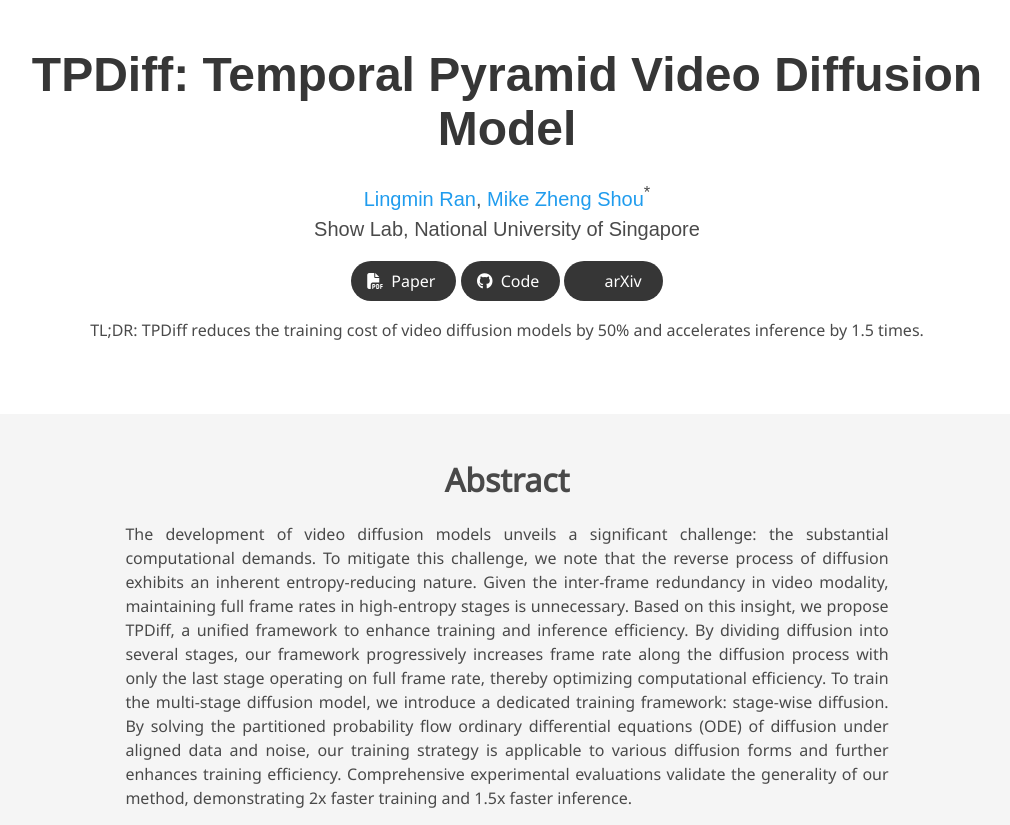
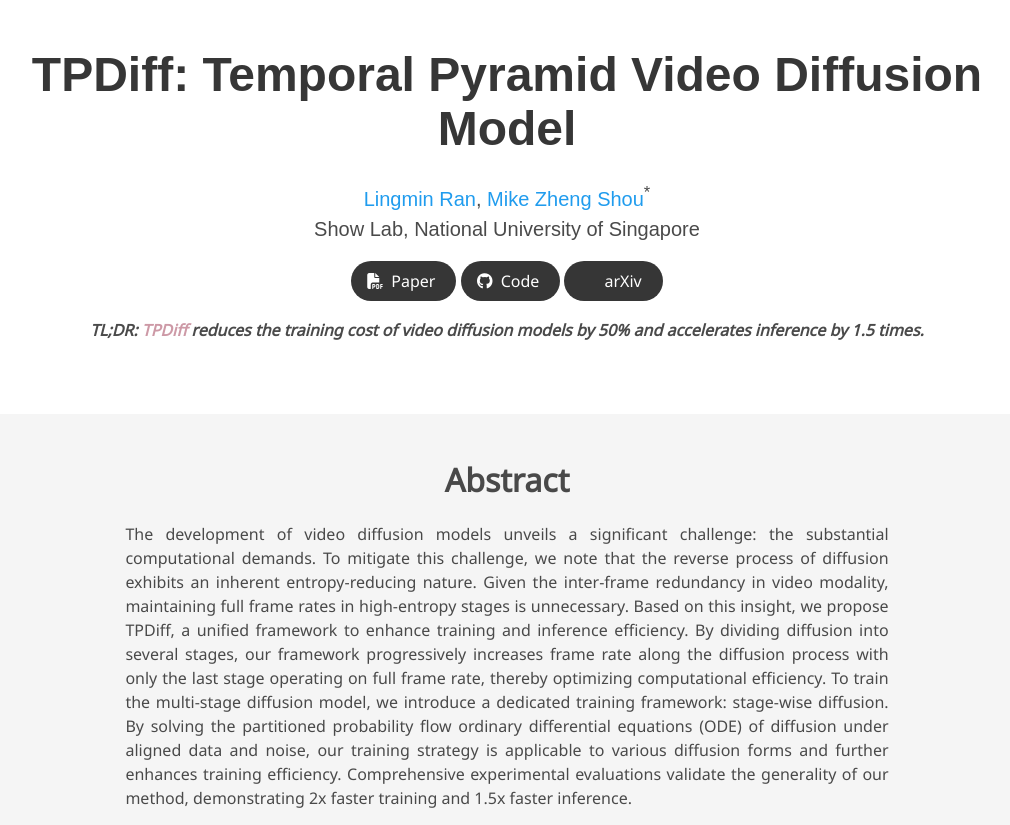
Before and after one commit to showlab/TPDiff, a plain HTML site: page index.html in a window 1280 px wide. Shown: the top 825 px of the page, without its empty margins (133-1143 px from the left). Drawn offline with nearby package versions, Linux system fonts and the light colour scheme; some icons are missing; a web font is replaced by a local one.

Commit message:
Update index.css

```diff
--- a/static/css/index.css
+++ b/static/css/index.css
@@ -27,6 +27,15 @@ body {
   font-family: 'Google Sans', sans-serif;
 }
 
+#TLNR {
+  font-style: italic;
+  font-weight: bold;
+}
+
+#tpdiff{
+  font-style: italic;
+  color: rgb(205, 153, 166);
+}
 
 .publication-title {
 }
```
